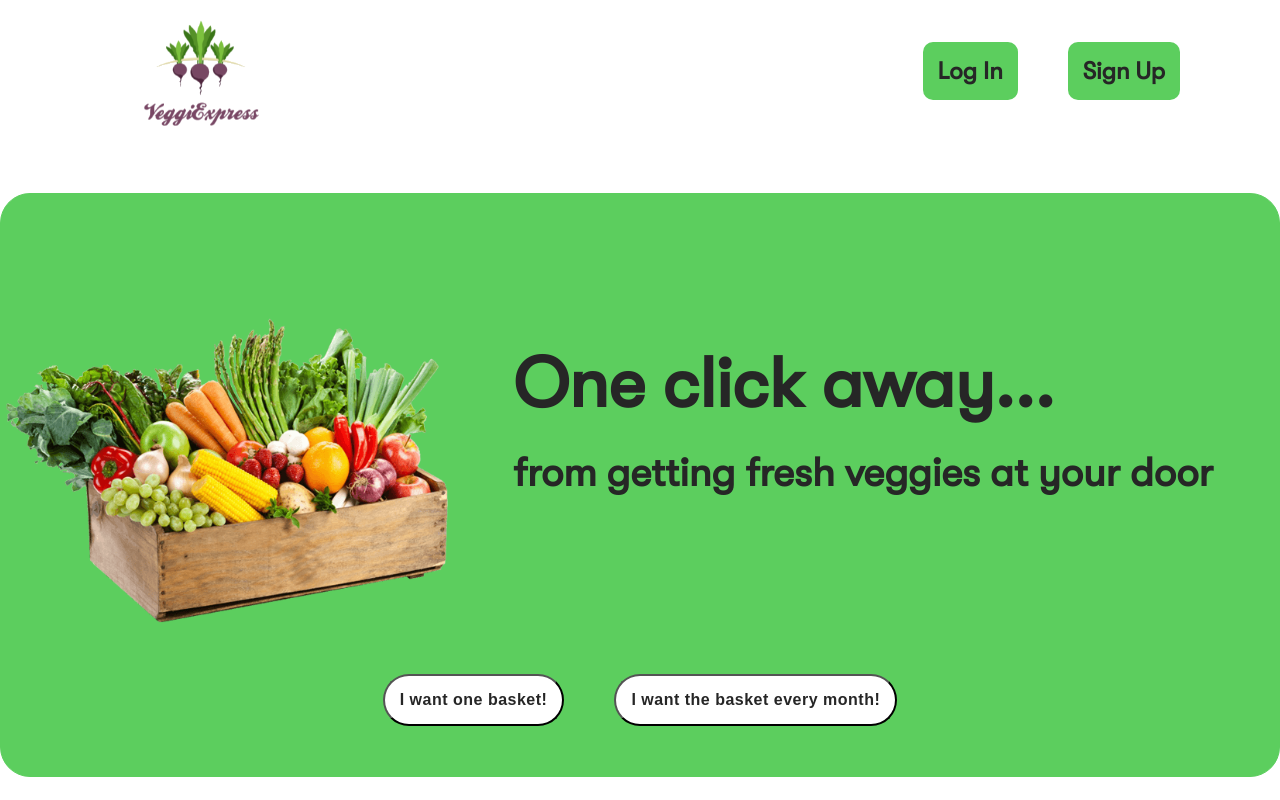
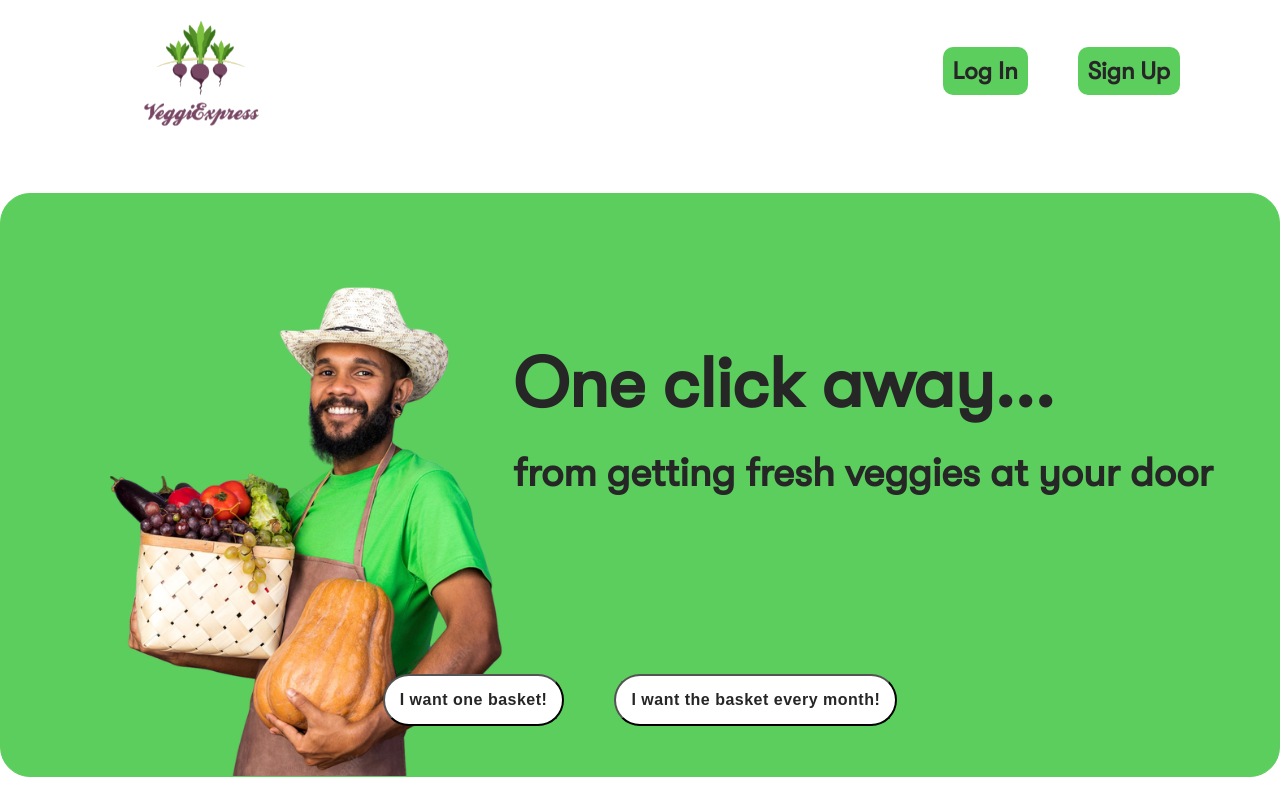
Before and after one commit to peedrou/VeggiExpress, a React (Create React App) app: page / in a window 1280 px wide. Shown: the top 800 px of the page. Built offline with nearby package versions, Linux system fonts and the light colour scheme; no server answers.

Commit message:
modified:   src/components/Mainpage/mainpage.jsx 	modified:   src/components/Mainpage/mainpage.scss 	new file:   src/images/person.png

```diff
--- a/src/components/Mainpage/mainpage.jsx
+++ b/src/components/Mainpage/mainpage.jsx
@@ -1,6 +1,6 @@
 import Contact from "../Contact/contact";
 import Footer from "../Footer/footer";
-import veggie from "../../images/veggie-basket.png";
+import person from "../../images/person.png";
 import veggieicon from "../../images/veggie-icon.png";
 import veggiexpress from "../../images/veggiexpresss.png";
 import bananafruit from "../../images/bananafruit.png";
@@ -80,7 +80,7 @@ function Mainpage() {
         </div>
       </div>
       <div className="slogan-option-wrapper">
-        <img className="veggie-basket" src={veggie} />
+        <img className="person" src={person} />
         <div className="slogan-div">
           <h1 className="slogan-heading1">One click away...</h1>
           <h1 className="slogan-heading2">
--- a/src/components/Mainpage/mainpage.scss
+++ b/src/components/Mainpage/mainpage.scss
@@ -16,10 +16,15 @@
       gap: 50px;
       margin-right: 100px;
       .logged-in-div {
+        cursor: pointer;
         background-color: #5cce5e;
         border-radius: 10px;
         padding-left: 10px;
         padding-right: 10px;
+        transition: 0.5s ease;
+        &:hover {
+          background-color: #93f095;
+        }
         .loggen-in-a {
           text-decoration: none;
           color: #262626;
@@ -32,6 +37,10 @@
         border-radius: 10px;
         padding-left: 10px;
         padding-right: 10px;
+        transition: 0.5s ease;
+        &:hover {
+          background-color: #93f095;
+        }
         .sign-out-heading {
           color: #262626;
           font-size: 22px;
@@ -54,16 +63,20 @@
           cursor: pointer;
           background-color: #5cce5e;
           border-radius: 10px;
-          padding: 15px;
+          padding: 10px;
+          transition: 0.5s ease;
 
           &:hover + .grapesfruit {
             right: 100%;
+          }
+          &:hover {
+            background-color: #93f095;
           }
         }
         .grapesfruit {
           position: absolute;
           height: auto;
-          width: 45px;
+          width: 40px;
           bottom: 25%;
           right: 25%;
           transition: right 0.5s ease-in-out;
@@ -79,11 +92,15 @@
           cursor: pointer;
           background-color: #5cce5e;
           border-radius: 10px;
-          padding: 15px;
+          padding: 10px;
+          transition: 0.5s ease;
 
           &:hover + .bananafruit {
             right: -27%;
             transform: rotate(10deg);
+          }
+          &:hover {
+            background-color: #93f095;
           }
         }
         .bananafruit {
@@ -107,13 +124,13 @@
     flex-direction: column;
     gap: 200px;
     margin-top: 50px;
-    .veggie-basket {
+    .person {
       position: absolute;
       width: 100%;
       height: auto;
-      max-width: 450px;
-      bottom: 150px;
-      z-index: 1;
+      max-width: 650px;
+      bottom: 0px;
+      z-index: 0;
     }
     .slogan-div {
       position: relative;
@@ -252,7 +269,7 @@
 }
 
 @media (max-width: 1200px) {
-  .veggie-basket.veggie-basket {
+  .person.person {
     opacity: 0;
   }
   .slogan-heading1.slogan-heading1 {
```
Also changed, not shown: src/images/person.png (added).
